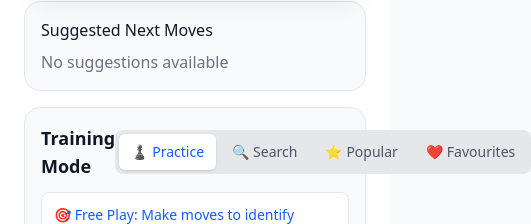
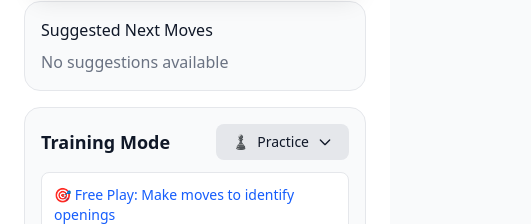
Before and after one commit to budavariam/chess-openings, a React (Vite) app: page / in a window 390 px wide. Shown: the part 278-502 px from the top of the page, 531 px wide, since content can reach past the window. Built offline with nearby package versions, Linux system fonts and the light colour scheme.

Commit message:
fix: Responsive modeSelector

```diff
--- a/src/components/ModeSelector.tsx
+++ b/src/components/ModeSelector.tsx
@@ -1,4 +1,4 @@
-import React from 'react'
+import React, { useState } from 'react'
 import type { ChessMode } from '../types'
 
 interface ModeSelectorProps {
@@ -16,11 +16,14 @@ export const ModeSelector: React.FC<ModeSelectorProps> = ({
   resetGame,
   logAction
 }) => {
+  const [isExpanded, setIsExpanded] = useState(false)
+
   const handleModeChange = (newMode: ChessMode) => {
     logAction('Mode changed', { from: mode, to: newMode })
     setMode(newMode)
     setIsPlayingOpening(false)
     resetGame()
+    setIsExpanded(false)
   }
 
   const modes: { key: ChessMode; label: string; icon: string }[] = [
@@ -30,8 +33,12 @@ export const ModeSelector: React.FC<ModeSelectorProps> = ({
     { key: 'favourites', label: 'Favourites', icon: '❤️' }
   ]
 
+  const currentMode = modes.find(m => m.key === mode) || modes[0]
+
   return (
-    <div className="flex gap-1 p-1 bg-gray-200 dark:bg-gray-800 rounded-lg">
+    <>
+      {/* Desktop version - shows all modes horizontally */}
+      <div className="hidden md:flex gap-1 p-1 bg-gray-200 dark:bg-gray-800 rounded-lg">
         {modes.map(({ key, label, icon }) => (
           <button
             key={key}
@@ -42,9 +49,58 @@ export const ModeSelector: React.FC<ModeSelectorProps> = ({
               }`}
           >
             <span>{icon}</span>
-          {label}
+            <span className="whitespace-nowrap">{label}</span>
           </button>
         ))}
       </div>
+
+      {/* Mobile version - dropdown with current mode displayed */}
+      <div className="md:hidden relative">
+        <button
+          onClick={() => setIsExpanded(!isExpanded)}
+          className="w-full px-4 py-2 bg-gray-200 dark:bg-gray-800 rounded-lg text-sm font-medium transition-colors flex items-center justify-between gap-2 text-gray-900 dark:text-gray-100"
+        >
+          <div className="flex items-center gap-2">
+            <span>{currentMode.icon}</span>
+            <span>{currentMode.label}</span>
+          </div>
+          <svg
+            className={`w-4 h-4 transition-transform ${isExpanded ? 'rotate-180' : ''}`}
+            fill="none"
+            stroke="currentColor"
+            viewBox="0 0 24 24"
+          >
+            <path strokeLinecap="round" strokeLinejoin="round" strokeWidth={2} d="M19 9l-7 7-7-7" />
+          </svg>
+        </button>
+
+        {isExpanded && (
+          <>
+            <div
+              className="fixed inset-0 z-10"
+              onClick={() => setIsExpanded(false)}
+            />
+            <div className="absolute top-full left-0 right-0 mt-1 bg-white dark:bg-gray-800 rounded-lg shadow-xl border border-gray-200 dark:border-gray-600 py-1 z-20">
+              {modes.map(({ key, label, icon }) => (
+                <button
+                  key={key}
+                  onClick={() => handleModeChange(key)}
+                  className={`w-full px-4 py-2 text-left text-sm font-medium transition-colors flex items-center gap-2 ${mode === key
+                    ? 'bg-blue-50 dark:bg-blue-900/30 text-blue-600 dark:text-blue-400'
+                    : 'text-gray-600 dark:text-gray-400 hover:bg-gray-50 dark:hover:bg-gray-700 hover:text-gray-900 dark:hover:text-gray-200'
+                    }`}
+                >
+                  <span>{icon}</span>
+                  <span>{label}</span>
+                  {mode === key && (
+                    <span className="ml-auto text-blue-600 dark:text-blue-400 text-xs">✓</span>
+                  )}
+                </button>
+              ))}
+            </div>
+          </>
+        )}
+      </div>
+    </>
   )
 }
```
Lines whose indentation alone changed are shown as unchanged.
